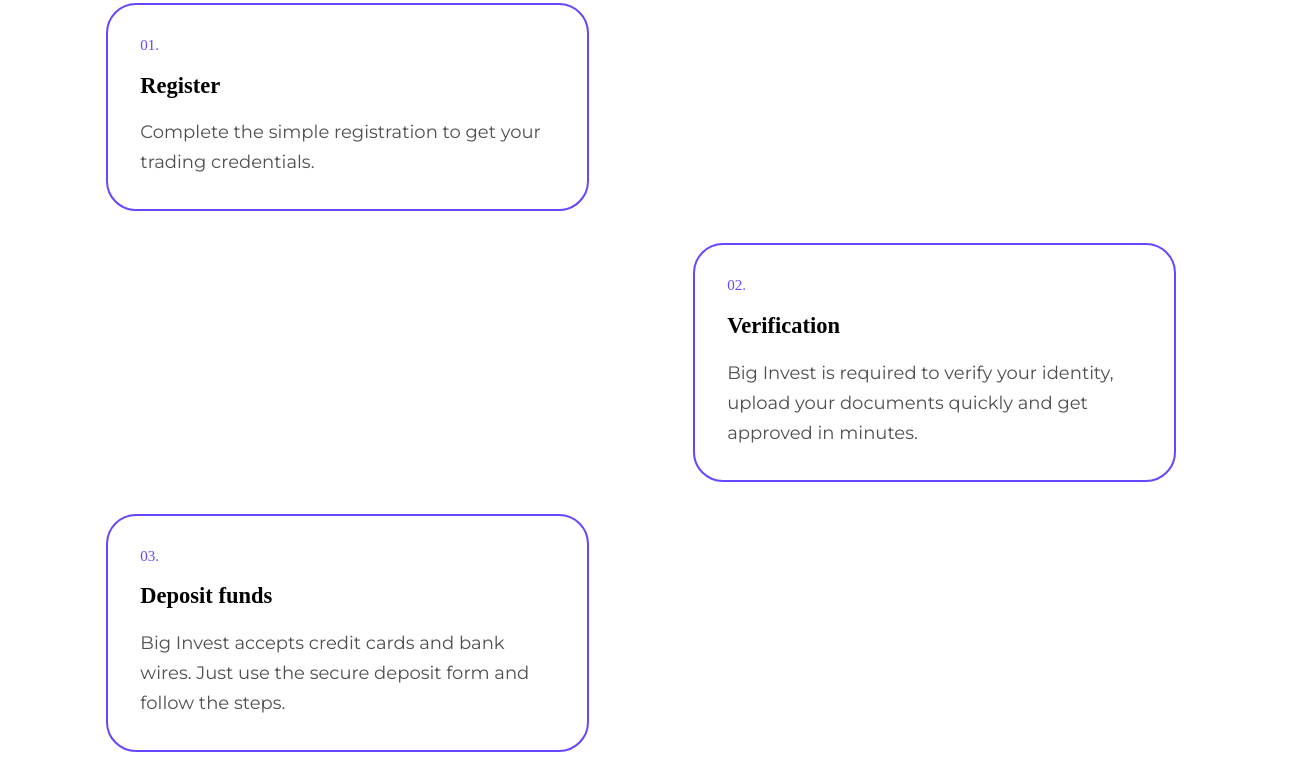
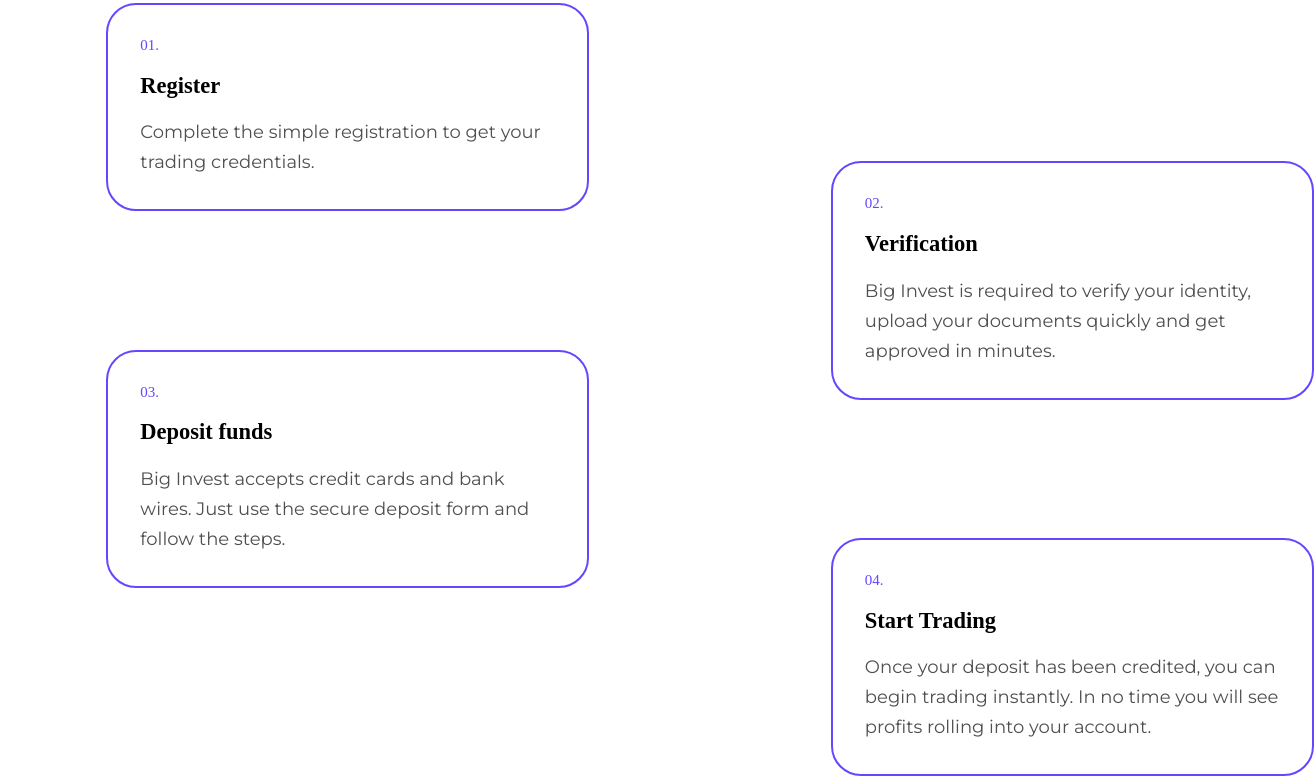
Before and after one commit to R3ndrex/TA, a plain HTML site: page index.html in a window 1280 px wide. Shown: the part 1065-1846 px from the top of the page, 1314 px wide, since content can reach past the window. Drawn offline with Linux system fonts and the light colour scheme; files whose address does not match are found by name.

Commit message:
CHange positions of block items to be higher

```diff
--- a/style.css
+++ b/style.css
@@ -54,7 +54,7 @@ nav h2 {
 nav button {
     padding: 13px 24px;
 }
-ul {
+nav ul {
     display: flex;
     gap: 2rem;
     margin: 0;
@@ -134,11 +134,12 @@ main h1 {
 }
 .block-list {
     padding: 4rem 0;
-    display: flex;
+    display: inline-flex;
     flex-direction: column;
     margin: 0;
 }
 .block-list > li {
+    position: relative;
     max-width: 483px;
     list-style-type: decimal-leading-zero;
     list-style-position: inside;
@@ -147,8 +148,16 @@ main h1 {
     padding: 2rem;
 }
 .block-list > li:nth-child(even) {
-    position: relative;
-    left: 50%;
+    left: 150%;
+}
+.block-list > li:nth-child(2) {
+    top: -50px;
+}
+.block-list > li:nth-child(3) {
+    top: calc(-50px * 2);
+}
+.block-list > li:nth-child(4) {
+    top: calc(-50px * 3);
 }
 .block-list > li::marker {
     color: #6248ff;
```
